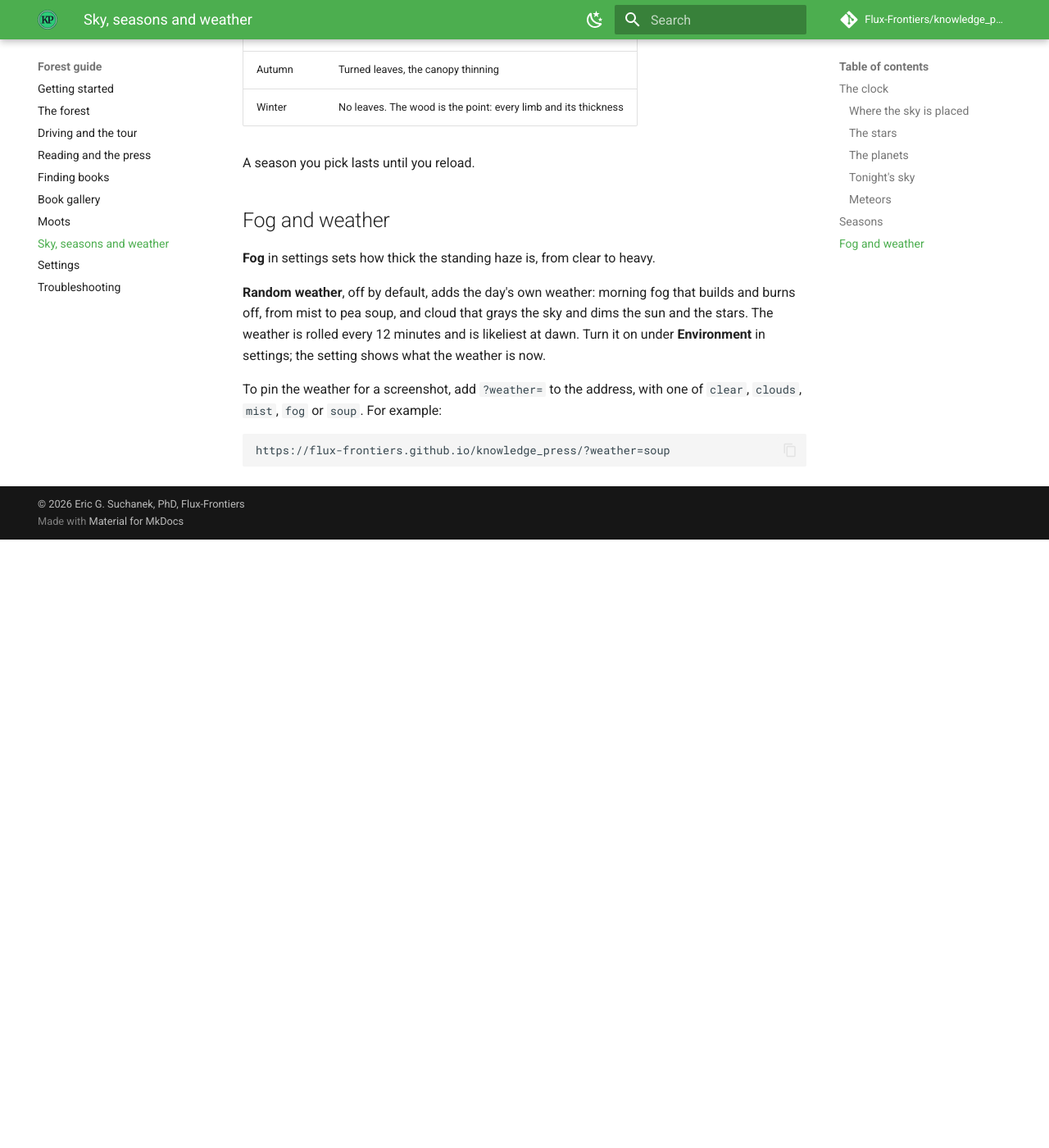
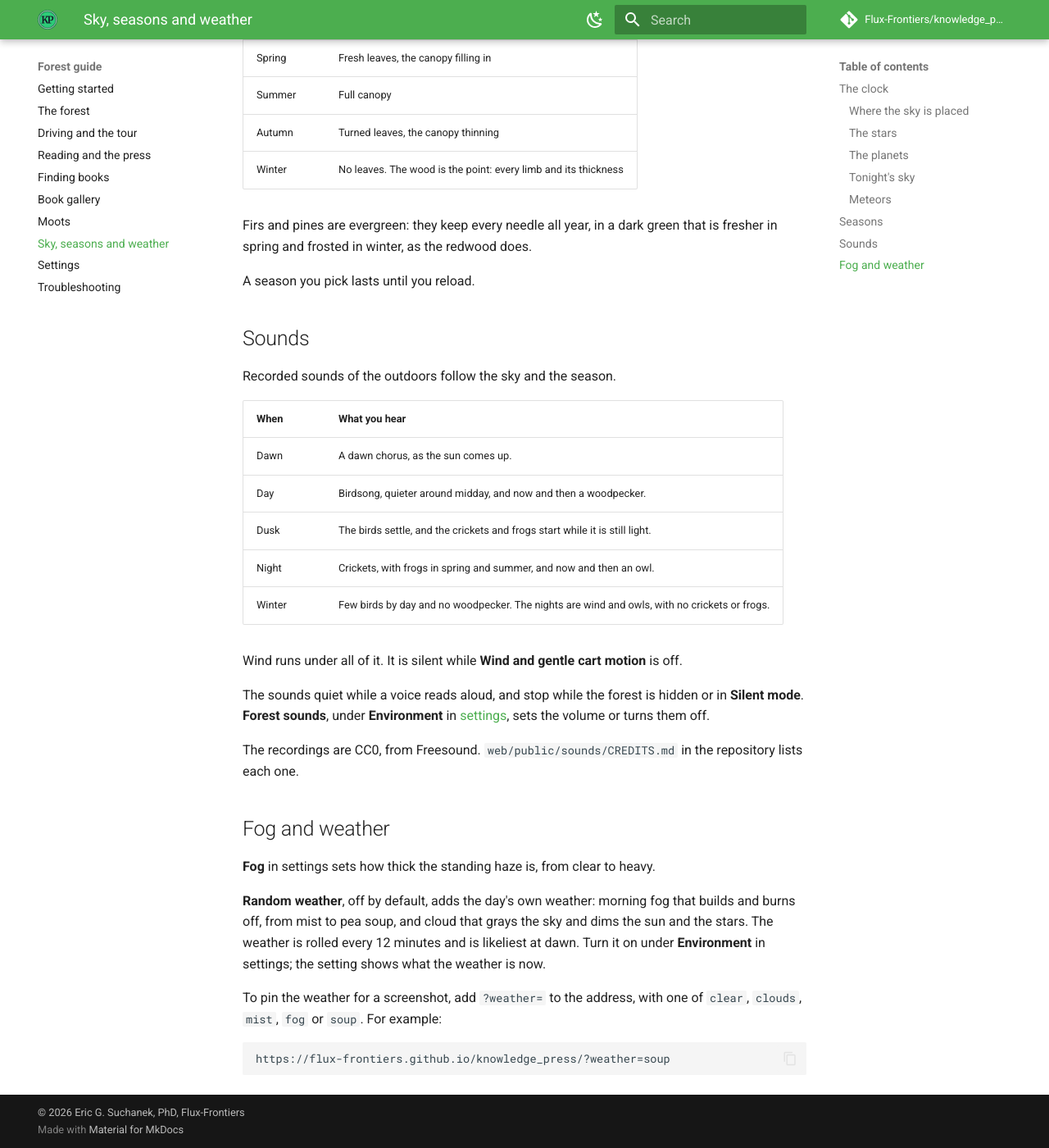
Before and after one commit to Flux-Frontiers/knowledge_press, an MkDocs documentation site: the page built from docs/forest/sky.md, in a window 1280 px wide and 1400 px high, scrolled down 2778 px. Shown: the whole window at 82% size. Built offline with MkDocs 1.6.1 and Material for MkDocs 9.7.7, drawn with Linux system fonts in a browser that asks for light colours; comment, search, counter and statistics services are not loaded; before the commit the page ends 3436 px from its top, so only the background shows below that; some of the changed text lies outside the part shown.

Commit message:
docs: forest sounds, bookmarks, night lighting and evergreens in the guide
The user guide said nothing about the forest sounds or bookmarks, and
still described the old night lamps on the redwood.

- docs/forest/sky.md: a Sounds section; the floodlit redwood and the book
  tree that lights as you ride up; evergreens under Seasons.
- docs/forest/settings.md: the Forest sounds slider; what Silent mode and
  the wind setting do to the sounds; bookmarks under Reset and Start over.
- docs/forest/reading.md, docs/app/browse.md: bookmarks and the place each
  reader remembers.
- web/README.md: ambience.ts, audio.ts and bookmarks.ts in the module list.
- CHANGELOG.md: the quest count entry no longer says there are five quests.

Co-Authored-By: Claude Fable 5.2 <noreply@anthropic.com>

```diff
--- a/docs/forest/sky.md
+++ b/docs/forest/sky.md
@@ -11,8 +11,12 @@ phone, **Time of day** in the three-dot menu) to step through them.
 | Dawn, Day, Dusk, Twilight, Night | Starts at that hour today, then runs on at real speed: pick Dusk and the forest goes dark over the next hour. The clock shows the forest's time. |
 
 At night the stars come out, the lantern lights the road, and lamps light the
-redwood and the exhibits from their feet. Each visit starts on Live; a mode
-you pick lasts until you reload.
+exhibits from their feet. The redwood is floodlit to its top, trunk and
+crown, brightest at the root flare, and shows through the night fog from
+across the forest. The book tree nearest the cart fades on in warm light as
+you ride up to it, from about 32 m and fully lit within 16 m, and fades off
+as you leave. Each visit starts on Live; a mode you pick lasts until you
+reload.
 
 ### Where the sky is placed
 
@@ -108,7 +112,32 @@ equator. Pick another under **Environment** in settings.
 | Autumn | Turned leaves, the canopy thinning |
 | Winter | No leaves. The wood is the point: every limb and its thickness |
 
+Firs and pines are evergreen: they keep every needle all year, in a dark
+green that is fresher in spring and frosted in winter, as the redwood does.
+
 A season you pick lasts until you reload.
+
+## Sounds
+
+Recorded sounds of the outdoors follow the sky and the season.
+
+| When | What you hear |
+| --- | --- |
+| Dawn | A dawn chorus, as the sun comes up. |
+| Day | Birdsong, quieter around midday, and now and then a woodpecker. |
+| Dusk | The birds settle, and the crickets and frogs start while it is still light. |
+| Night | Crickets, with frogs in spring and summer, and now and then an owl. |
+| Winter | Few birds by day and no woodpecker. The nights are wind and owls, with no crickets or frogs. |
+
+Wind runs under all of it. It is silent while **Wind and gentle cart
+motion** is off.
+
+The sounds quiet while a voice reads aloud, and stop while the forest is
+hidden or in **Silent mode**. **Forest sounds**, under **Environment** in
+[settings](settings.md#environment), sets the volume or turns them off.
+
+The recordings are CC0, from Freesound. `web/public/sounds/CREDITS.md` in
+the repository lists each one.
 
 ## Fog and weather
 
```
Also changed, not shown: CHANGELOG.md (+3 -3 lines), docs/app/browse.md (+18 -0 lines), docs/forest/reading.md (+14 -1 lines), docs/forest/settings.md (+8 -6 lines), web/README.md (+2 -0 lines).
